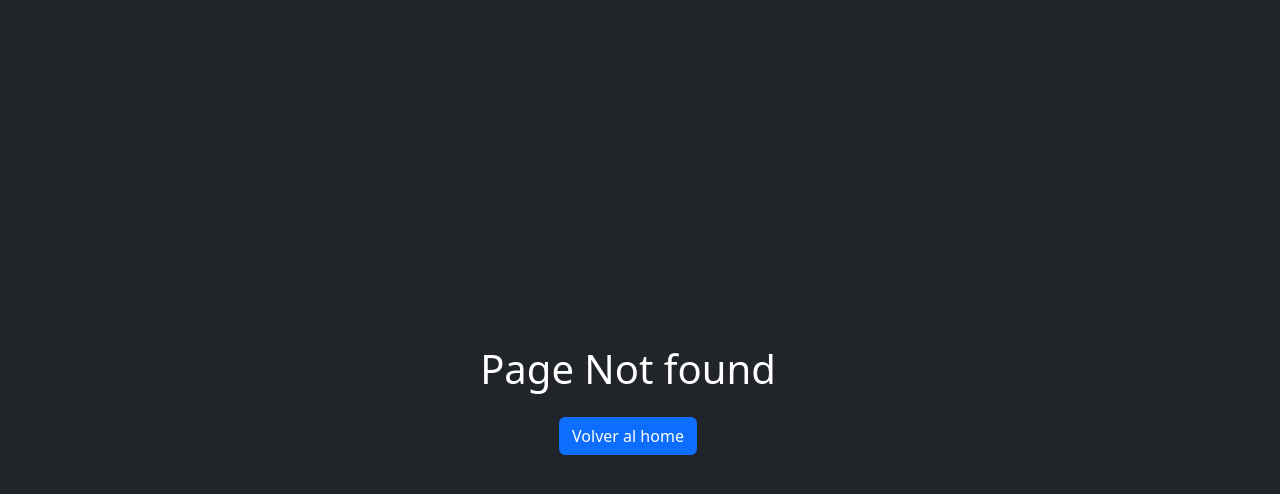
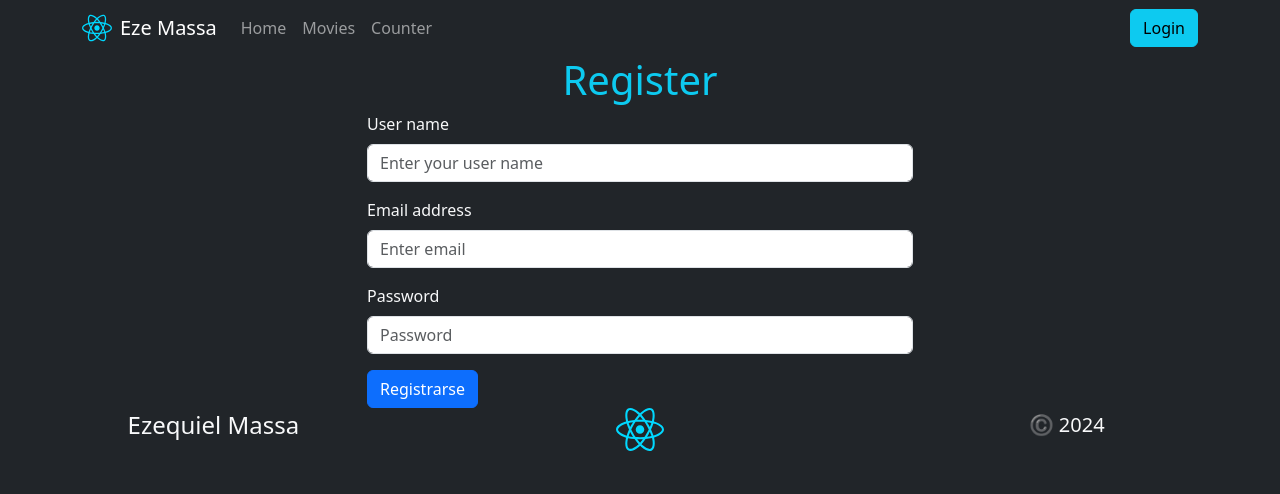
Before and after one commit to Dev-CyberSystem/react-79i, a React (Vite) app: page /register in a window 1280 px wide. Before the commit this address had no page. Shown: the top 494 px of the page. Built offline with nearby package versions, Linux system fonts and the light colour scheme; data requests are answered from the project's data file.

Commit message:
implemented login / register with rtk

```diff
--- a/src/api/db.json
+++ b/src/api/db.json
@@ -1,9 +1,18 @@
 {
   "users": [
     {
-      "id": "1709833446505",
+      "id": "1710104232023",
       "name": "eze",
-      "email": "eze@eze.com"
+      "email": "eze@eze.com",
+      "password": "admin",
+      "role": "admin"
+    },
+    {
+      "id": "1710160360208",
+      "name": "pepe",
+      "email": "pepe@argento.com",
+      "password": "pepe",
+      "role": "user"
     }
   ]
 }
--- /dev/null
+++ b/src/components/auth-form/AuthForm.jsx
@@ -0,0 +1,127 @@
+import { useEffect, useState } from 'react'
+import { Button, Form } from 'react-bootstrap'
+import { useDispatch } from 'react-redux'
+import { useNavigate } from 'react-router-dom'
+import { setUser } from '../../redux/features/auth/authSlice'
+import {
+	useAddNewUserMutation,
+	useGetAllUsersQuery,
+} from '../../redux/services/usersApi'
+
+const loginValues = {
+	email: '',
+	password: '',
+}
+
+const registerValues = { name: '', email: '', password: '', role: 'user' }
+
+const AuthForm = ({ type, handleClose }) => {
+	const initialForm = type === 'login' ? loginValues : registerValues
+	const [form, setForm] = useState(initialForm)
+	const [error, setError] = useState(null)
+	const { data: users } = useGetAllUsersQuery()
+	const [addNewUser, { data: registerData, isSuccess: isRegisterSuccess }] =
+		useAddNewUserMutation()
+	const navigate = useNavigate()
+	const dispatch = useDispatch()
+
+	const handleChange = (e) => {
+		setForm({ ...form, [e.target.name]: e.target.value })
+	}
+
+	const handleSubmit = (e) => {
+		e.preventDefault()
+		const isEmptyValues = Object.values(form).some((val) => !val)
+
+		if (isEmptyValues) {
+			alert('los campos no pueden estar vacios')
+			return
+		} else {
+			if (type === 'login') {
+				const user = users.find(
+					(user) => user.email === form.email && user.password === form.password
+				)
+				if (!user) {
+					setError('Credenciales Invalidas')
+					return
+				}
+				setError(null)
+				dispatch(setUser({ name: user.name, role: user.role }))
+				setForm(loginValues)
+				handleClose()
+				if (user.role == 'admin') {
+					navigate('/admin')
+				} else {
+					navigate('/')
+				}
+			}
+			if (type === 'register') {
+				const user = users.find((user) => user.email === form.email)
+				if (user) {
+					setError('Email already register')
+					return
+				}
+				setError(null)
+				const userId = Date.now().toString()
+				addNewUser({ ...form, id: userId })
+				setForm(registerValues)
+			}
+		}
+	}
+
+	useEffect(() => {
+		if (isRegisterSuccess) {
+			dispatch(setUser({ name: registerData.name, role: registerData.role }))
+			navigate('/')
+		}
+	}, [isRegisterSuccess])
+
+	return (
+		<Form onSubmit={handleSubmit}>
+			{type === 'register' ? (
+				<Form.Group className='mb-3' controlId='formBasicName'>
+					<Form.Label
+						className={type === 'login' ? 'text-dark' : 'text-light '}>
+						User name
+					</Form.Label>
+					<Form.Control
+						type='text'
+						name='name'
+						placeholder='Enter your user name'
+						value={form.name}
+						onChange={handleChange}
+					/>
+				</Form.Group>
+			) : null}
+			<Form.Group className='mb-3' controlId='formBasicEmail'>
+				<Form.Label className={type === 'login' ? 'text-dark' : 'text-light '}>
+					Email address
+				</Form.Label>
+				<Form.Control
+					type='email'
+					name='email'
+					placeholder='Enter email'
+					value={form.email}
+					onChange={handleChange}
+				/>
+			</Form.Group>
+			<Form.Group className='mb-3' controlId='formBasicPassword'>
+				<Form.Label className={type === 'login' ? 'text-dark' : 'text-light '}>
+					Password
+				</Form.Label>
+				<Form.Control
+					type='password'
+					name='password'
+					placeholder='Password'
+					value={form.password}
+					onChange={handleChange}
+				/>
+			</Form.Group>
+			{error ? <span className='text-danger d-block py-2'>{error}</span> : null}
+			<Button variant='primary' type='submit'>
+				{type === 'login' ? 'Iniciar Sesion' : 'Registrarse'}
+			</Button>
+		</Form>
+	)
+}
+export default AuthForm
--- a/src/components/layout/Layout.jsx
+++ b/src/components/layout/Layout.jsx
@@ -1,8 +1,18 @@
+import { useEffect } from 'react'
+import { useDispatch } from 'react-redux'
 import { Outlet as Page } from 'react-router'
+import { setUser } from '../../redux/features/auth/authSlice'
 import Footer from '../footer/Footer'
 import Navegador from '../navegador/Navegador'
 
 const Layout = () => {
+	const dispatch = useDispatch()
+	const user = JSON.parse(localStorage.getItem('user')) || {}
+
+	useEffect(() => {
+		dispatch(setUser(user))
+	}, [])
+
 	return (
 		<>
 			<Navegador></Navegador>
--- a/src/components/modal/Modal.jsx
+++ b/src/components/modal/Modal.jsx
@@ -1,11 +1,22 @@
 import { Button, Modal } from 'react-bootstrap'
+import { Link } from 'react-router-dom'
 
-export const CustomModal = ({ show, handleClose, children }) => {
+export const CustomModal = ({ show, handleClose, children, title }) => {
 	return (
 		<Modal show={show} onHide={handleClose}>
-			<Modal.Header closeButton></Modal.Header>
+			<Modal.Header closeButton>
+				<Modal.Title>{title}</Modal.Title>
+			</Modal.Header>
 			<Modal.Body>{children}</Modal.Body>
-			<Modal.Footer>
+			<Modal.Footer className='d-flex justify-content-between '>
+				{title === 'Iniciar Sesion' ? (
+					<p>
+						No tenes cuenta?
+						<Link to={'/register'} onClick={handleClose}>
+							Registrate
+						</Link>
+					</p>
+				) : null}
 				<Button variant='secondary' onClick={handleClose}>
 					Close
 				</Button>
--- a/src/components/navegador/Navegador.jsx
+++ b/src/components/navegador/Navegador.jsx
@@ -1,7 +1,22 @@
-import { Container, Nav, Navbar } from 'react-bootstrap'
-import { NavLink } from 'react-router-dom'
+import { useState } from 'react'
+import { Button, Container, Nav, Navbar } from 'react-bootstrap'
+import { useDispatch, useSelector } from 'react-redux'
+import { NavLink, useNavigate } from 'react-router-dom'
 import reactLogo from '../../assets/react.svg'
+import { authSelector, logout } from '../../redux/features/auth/authSlice'
+import AuthForm from '../auth-form/AuthForm'
+import { CustomModal } from '../modal/Modal'
 const Navegador = () => {
+	const [show, setShow] = useState(false)
+	const { name, role } = useSelector(authSelector)
+	const dispatch = useDispatch()
+	const navigate = useNavigate()
+	const handleClose = () => setShow(false)
+	const handleShow = () => setShow(true)
+	const handleLogout = () => {
+		dispatch(logout())
+		navigate('/')
+	}
 	return (
 		<>
 			<Navbar expand='lg' bg='dark' data-bs-theme='dark' sticky='top'>
@@ -30,13 +45,31 @@ const Navegador = () => {
 							<NavLink to='/counter' className='nav-link '>
 								Counter
 							</NavLink>
-							<NavLink to='/admin' className='nav-link '>
-								Admin
-							</NavLink>
+							{role && role === 'admin' && (
+								<NavLink to='/admin' className='nav-link '>
+									Admin
+								</NavLink>
+							)}
 						</Nav>
+						{name && role ? (
+							<Button variant={'warning'} onClick={handleLogout}>
+								Logout
+							</Button>
+						) : (
+							<Button variant={'info'} onClick={handleShow}>
+								Login
+							</Button>
+						)}
 					</Navbar.Collapse>
 				</Container>
 			</Navbar>
+			<CustomModal show={show} handleClose={handleClose} title='Iniciar Sesion'>
+				<AuthForm
+					formTitle={'Iniciar Sesion'}
+					type={'login'}
+					handleClose={handleClose}
+				/>
+			</CustomModal>
 		</>
 	)
 }
--- /dev/null
+++ b/src/components/private-route/PrivateRoute.jsx
@@ -0,0 +1,9 @@
+import { useSelector } from 'react-redux'
+import NotFound from '../../page/not-found/PageNotFound'
+import { authSelector } from '../../redux/features/auth/authSlice'
+
+export const PrivateRoute = ({ children }) => {
+	const { role } = useSelector(authSelector)
+
+	return role === 'admin' ? children : <NotFound></NotFound>
+}
--- a/src/main.jsx
+++ b/src/main.jsx
@@ -4,6 +4,7 @@ import ReactDOM from 'react-dom/client'
 import { Provider } from 'react-redux'
 import { RouterProvider, createBrowserRouter } from 'react-router-dom'
 import Layout from './components/layout/Layout.jsx'
+import { PrivateRoute } from './components/private-route/PrivateRoute.jsx'
 import './index.css'
 import { Admin } from './page/admin/Admin.jsx'
 import Counter from './page/counter/Counter.jsx'
@@ -11,6 +12,7 @@ import Home from './page/home/Home.jsx'
 import { Info } from './page/info/Info.jsx'
 import { Movies } from './page/movies/Movies.jsx'
 import NotFound from './page/not-found/PageNotFound.jsx'
+import Register from './page/register/Register.jsx'
 import { store } from './redux/store.js'
 
 const router = createBrowserRouter([
@@ -35,7 +37,15 @@ const router = createBrowserRouter([
 			},
 			{
 				path: 'admin',
-				element: <Admin />,
+				element: (
+					<PrivateRoute>
+						<Admin />
+					</PrivateRoute>
+				),
+			},
+			{
+				path: 'register',
+				element: <Register />,
 			},
 		],
 		errorElement: <NotFound></NotFound>,
--- a/src/page/admin/Admin.jsx
+++ b/src/page/admin/Admin.jsx
@@ -1,17 +1,26 @@
 import { useState } from 'react'
 import { Button, Table } from 'react-bootstrap'
+import { useSelector } from 'react-redux'
 import { Error } from '../../components/error/Error'
 import FormUsers from '../../components/form-users/FormUsers'
 import { CustomModal } from '../../components/modal/Modal'
 import Spinner from '../../components/spinner/Spinner'
+import { authSelector } from '../../redux/features/auth/authSlice'
 import {
 	useDeleteUserMutation,
 	useGetAllUsersQuery,
 } from '../../redux/services/usersApi'
 
 export const Admin = () => {
-	const { data: users, isError: error, isLoading } = useGetAllUsersQuery()
+	const {
+		data: users,
+		isError: error,
+		isLoading,
+		error: resError,
+	} = useGetAllUsersQuery()
+
 	const [deleteUser] = useDeleteUserMutation()
+	const { name } = useSelector(authSelector)
 	const [show, setShow] = useState(false)
 	const [user, setUser] = useState(null)
 
@@ -20,12 +29,16 @@ export const Admin = () => {
 		setUser(user)
 		setShow(true)
 	}
-	const handleDelete = (id) => {
-		deleteUser(id)
+	const handleDelete = (user) => {
+		if (user.role === 'admin') {
+			alert('no se puede elimniar el usuario con rol admin')
+		} else {
+			deleteUser(user.id)
+		}
 	}
 
 	if (error) {
-		return <Error errorMsg={error}></Error>
+		return <Error errorMsg={resError.error}></Error>
 	}
 
 	if (!users || isLoading) {
@@ -34,6 +47,7 @@ export const Admin = () => {
 
 	return (
 		<>
+			<h1 className='text-light text-center py-2 '>Hola {name}</h1>
 			<FormUsers formType='add' />
 			<Table
 				striped
@@ -60,7 +74,7 @@ export const Admin = () => {
 								<Button variant='warning' onClick={() => handleShow(user)}>
 									Editar
 								</Button>
-								<Button variant='danger' onClick={() => handleDelete(user.id)}>
+								<Button variant='danger' onClick={() => handleDelete(user)}>
 									Eliminar
 								</Button>
 							</td>
--- /dev/null
+++ b/src/page/register/Register.jsx
@@ -0,0 +1,16 @@
+import { Col, Container, Row } from 'react-bootstrap'
+import AuthForm from '../../components/auth-form/AuthForm'
+
+const Register = () => {
+	return (
+		<Container>
+			<h1 className='text-info text-center'>Register</h1>
+			<Row className='d-flex justify-content-center '>
+				<Col md={6}>
+					<AuthForm type={'register'}></AuthForm>
+				</Col>
+			</Row>
+		</Container>
+	)
+}
+export default Register
--- /dev/null
+++ b/src/redux/features/auth/authSlice.js
@@ -0,0 +1,23 @@
+import { createSlice } from '@reduxjs/toolkit'
+
+export const authSlice = createSlice({
+	name: 'auth',
+	initialState: {
+		name: null,
+		role: null,
+	},
+	reducers: {
+		setUser: (state, action) => {
+			localStorage.setItem('user', JSON.stringify(action.payload))
+			state.name = action.payload.name
+			state.role = action.payload.role
+		},
+		logout: (state) => {
+			localStorage.clear()
+			state.name = null
+			state.role = null
+		},
+	},
+})
+export const authSelector = (state) => state.auth
+export const { setUser, logout } = authSlice.actions
--- a/src/redux/store.js
+++ b/src/redux/store.js
@@ -1,5 +1,6 @@
 import { configureStore } from '@reduxjs/toolkit'
 import { setupListeners } from '@reduxjs/toolkit/query'
+import { authSlice } from './features/auth/authSlice'
 import { counterSlice } from './features/counter/counterSlice'
 import { moviesApi } from './services/moviesApi'
 import { usersApi } from './services/usersApi'
@@ -7,6 +8,7 @@ import { usersApi } from './services/usersApi'
 export const store = configureStore({
 	reducer: {
 		counter: counterSlice.reducer,
+		auth: authSlice.reducer,
 		[moviesApi.reducerPath]: moviesApi.reducer,
 		[usersApi.reducerPath]: usersApi.reducer,
 	},
```
